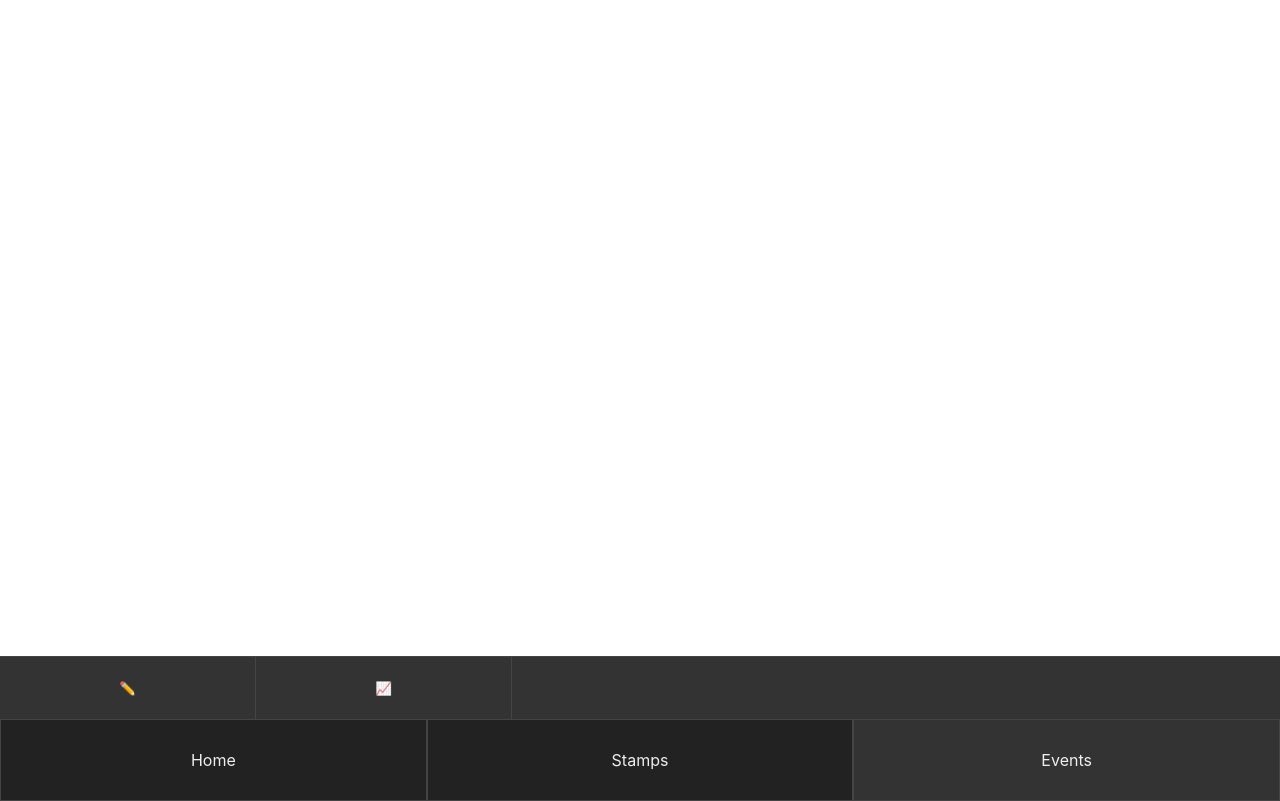
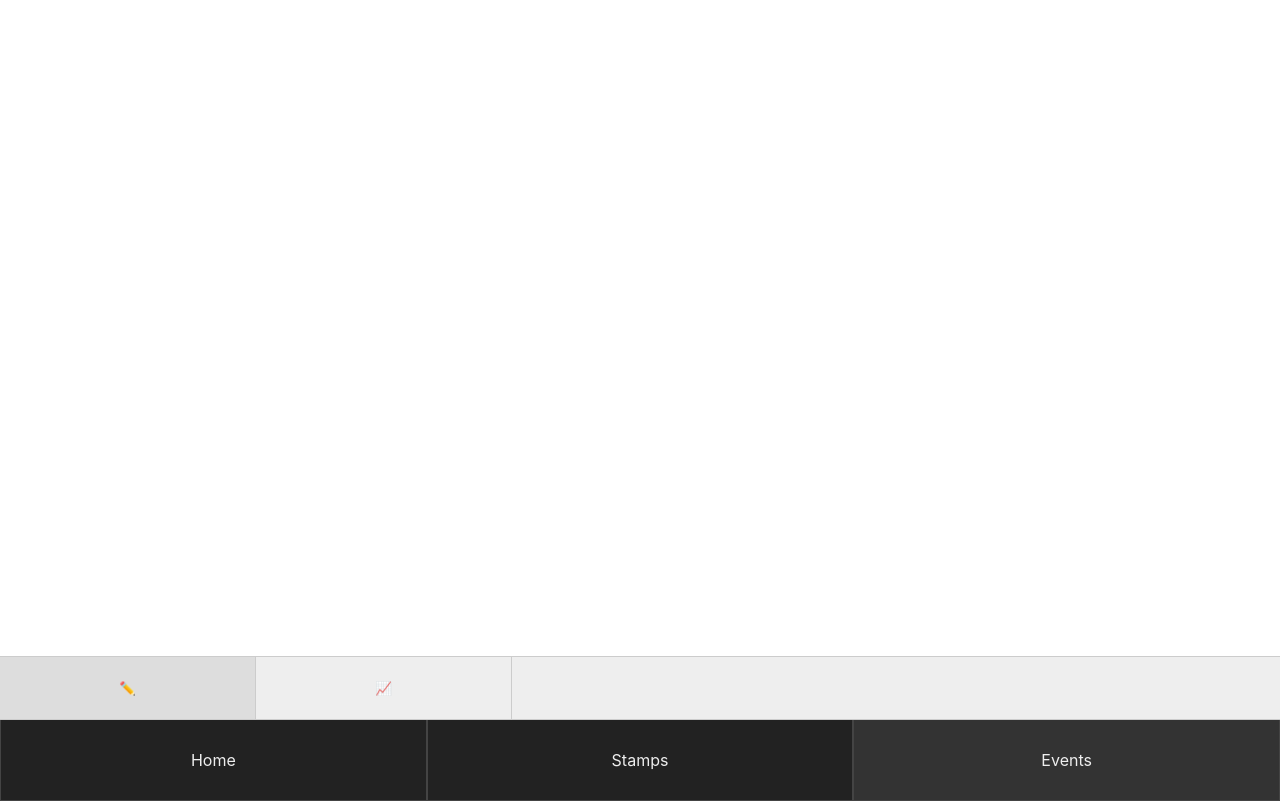
Before and after one commit to kylejlin/tihu, a React (Create React App) app: page / in a window 1280 px wide. Both pictures are taken after a click on the element "Events". Built offline with nearby package versions, Linux system fonts and the light colour scheme.

Commit message:
Recolor events menu navbar

```diff
--- a/src/App.css
+++ b/src/App.css
@@ -133,9 +133,9 @@
   height: var(--borderless-height);
   line-height: var(--borderless-height);
   width: 100%;
-  background-color: #333;
-  border-top: var(--border-width) solid #444;
-  border-bottom: var(--border-width) solid #444;
+  background-color: #eee;
+  border-top: var(--border-width) solid #ccc;
+  border-bottom: var(--border-width) solid #ccc;
 }
 
 .PageMenu--events__EventsMenuNavBar__Button {
@@ -144,12 +144,16 @@
   height: 100%;
   background-color: transparent;
   border: none;
-  border-right: 1px solid #444;
+  border-right: 1px solid #ccc;
   margin: 0;
   display: block;
   text-align: center;
   position: absolute;
   top: 0;
+}
+
+.PageMenu--events__EventsMenuNavBar__Button--active {
+  background-color: #ddd;
 }
 
 .PageMenu--events__EventsMenuNavBar__Button--list {
--- a/src/App.tsx
+++ b/src/App.tsx
@@ -260,10 +260,24 @@ function EventListMenu({ stateHook }: StateHookProps) {
         </ul>
       </div>
       <div className="PageMenu--events__EventsMenuNavBar">
-        <button className="PageMenu--events__EventsMenuNavBar__Button PageMenu--events__EventsMenuNavBar__Button--list">
+        <button
+          className={
+            "PageMenu--events__EventsMenuNavBar__Button PageMenu--events__EventsMenuNavBar__Button--list" +
+            (state.eventsMenuKind === EventsMenuKind.List
+              ? " PageMenu--events__EventsMenuNavBar__Button--active"
+              : "")
+          }
+        >
           ✏️
         </button>
-        <button className="PageMenu--events__EventsMenuNavBar__Button PageMenu--events__EventsMenuNavBar__Button--line">
+        <button
+          className={
+            "PageMenu--events__EventsMenuNavBar__Button PageMenu--events__EventsMenuNavBar__Button--line" +
+            (state.eventsMenuKind === EventsMenuKind.Line
+              ? " PageMenu--events__EventsMenuNavBar__Button--active"
+              : "")
+          }
+        >
           📈
         </button>
       </div>
```
